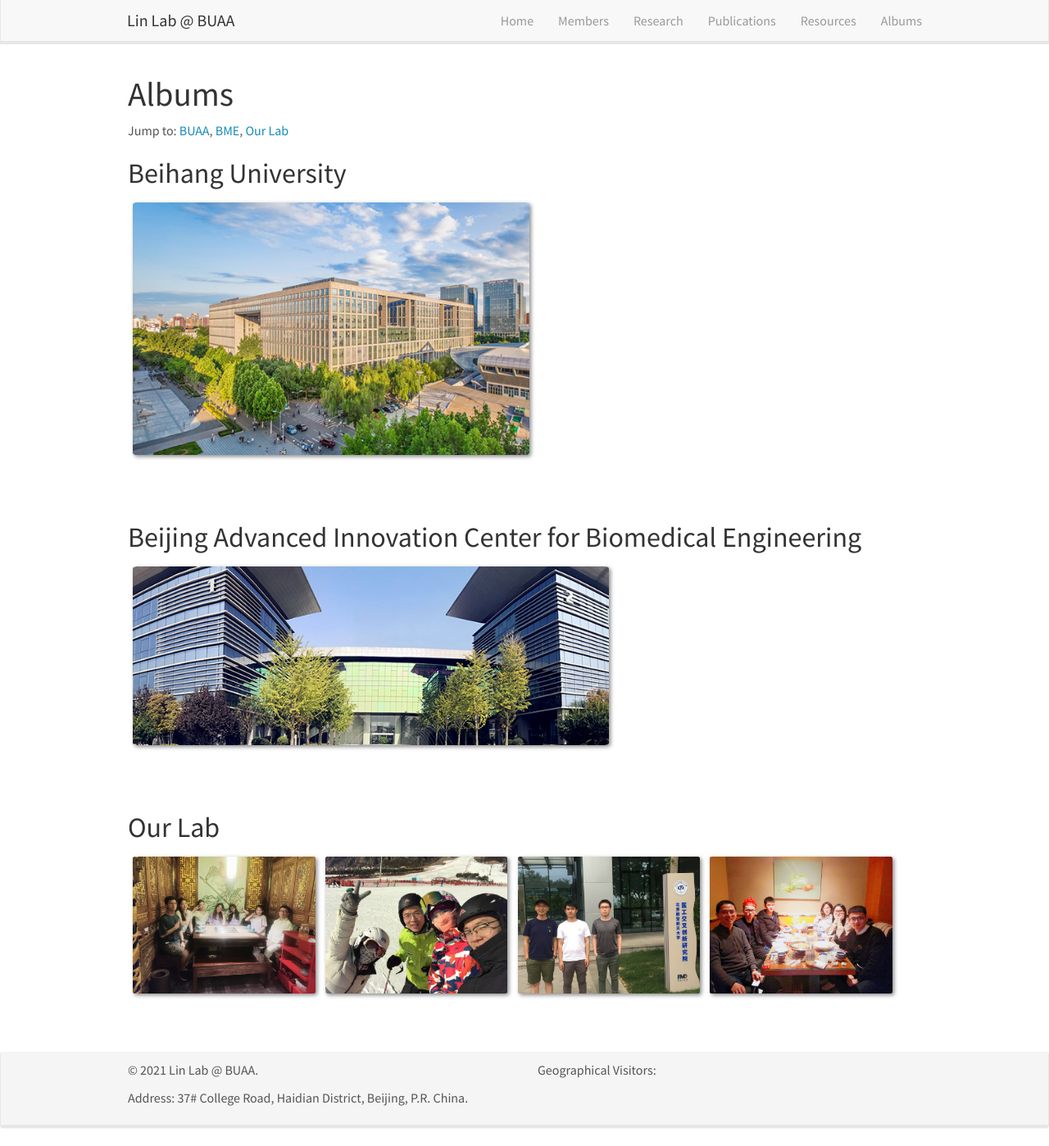
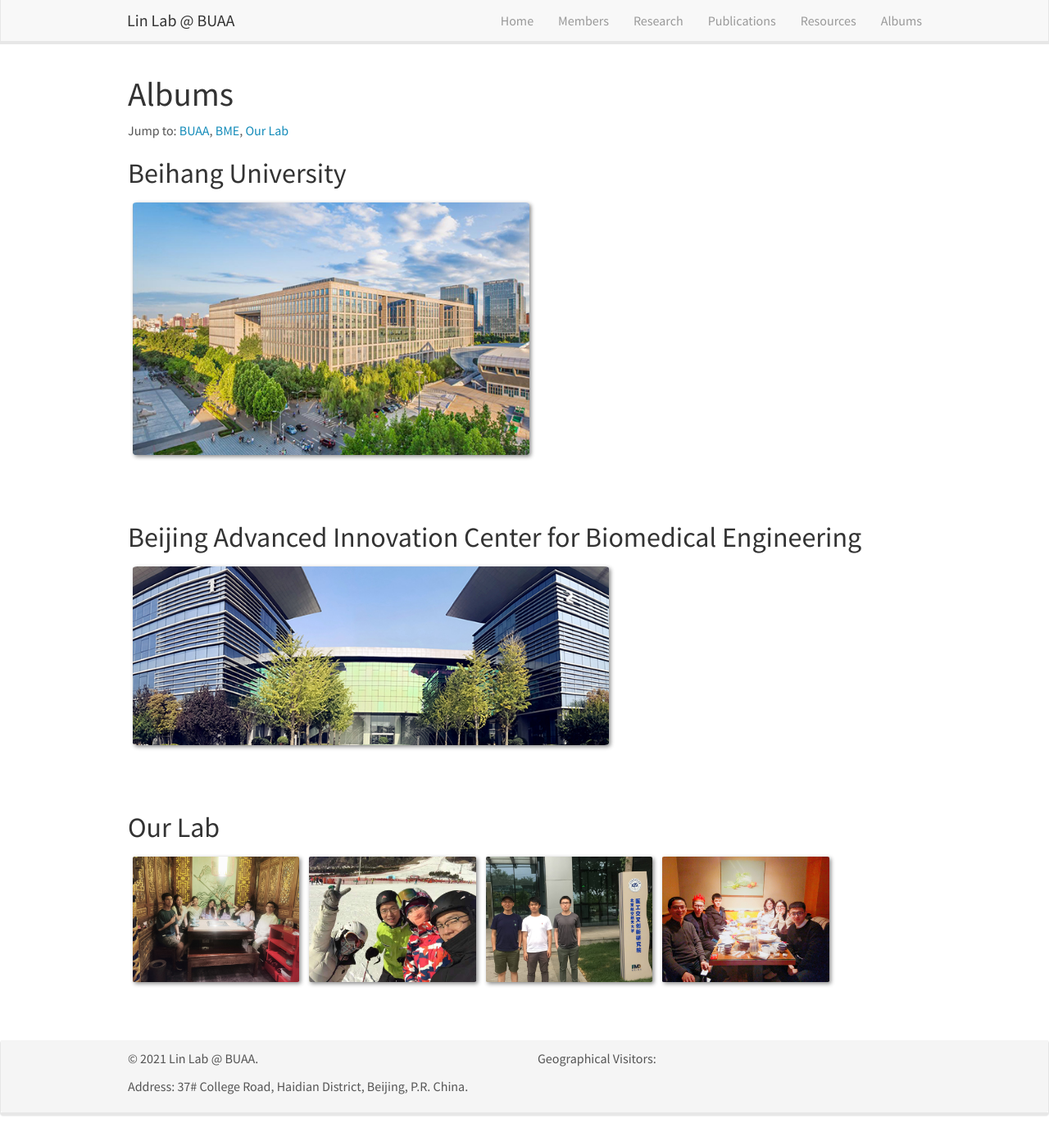
Before and after one commit to linxubo/linxubo.github.io, a Jekyll site: the page built from _pages/albums.md, in a window 1280 px wide and 1398 px high. Shown: the whole window at 82% size. Built offline with Jekyll 4.4.1, drawn with Linux system fonts in a browser that asks for light colours; nearby versions of some CDN libraries; a script that is not in the unit is left out.

Commit message:
Update albums.md

```diff
--- a/_pages/albums.md
+++ b/_pages/albums.md
@@ -20,8 +20,8 @@
 
 ## Our Lab
 <figure>
-<img src="{{ site.url }}{{ site.baseurl }}/images/Groups/202106.jpg" width="23%" >
-<img src="{{ site.url }}{{ site.baseurl }}/images/Groups/201912.jpg" width="23%" >
-<img src="{{ site.url }}{{ site.baseurl }}/images/Groups/201907.jpg" width="23%" >
-<img src="{{ site.url }}{{ site.baseurl }}/images/Groups/201901.jpg" width="23%" >
+<img src="{{ site.url }}{{ site.baseurl }}/images/Groups/202106.jpg" width="21%" >
+<img src="{{ site.url }}{{ site.baseurl }}/images/Groups/201912.jpg" width="21%" >
+<img src="{{ site.url }}{{ site.baseurl }}/images/Groups/201907.jpg" width="21%" >
+<img src="{{ site.url }}{{ site.baseurl }}/images/Groups/201901.jpg" width="21%" >
 </figure>
```
